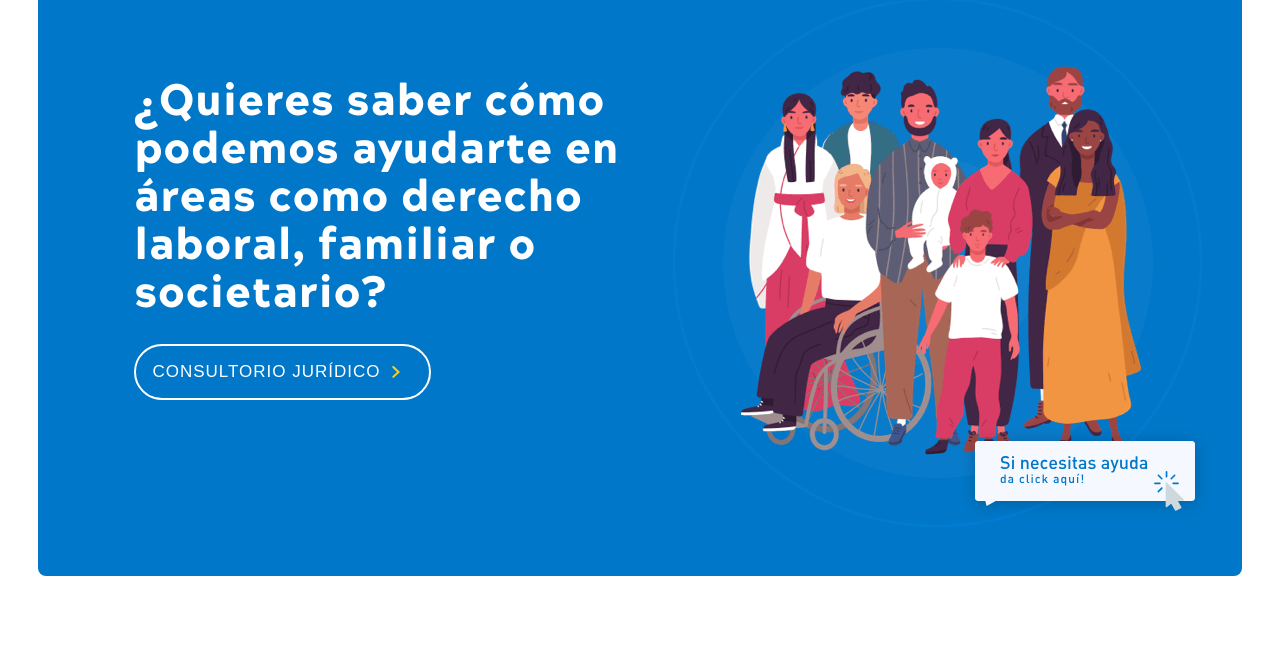
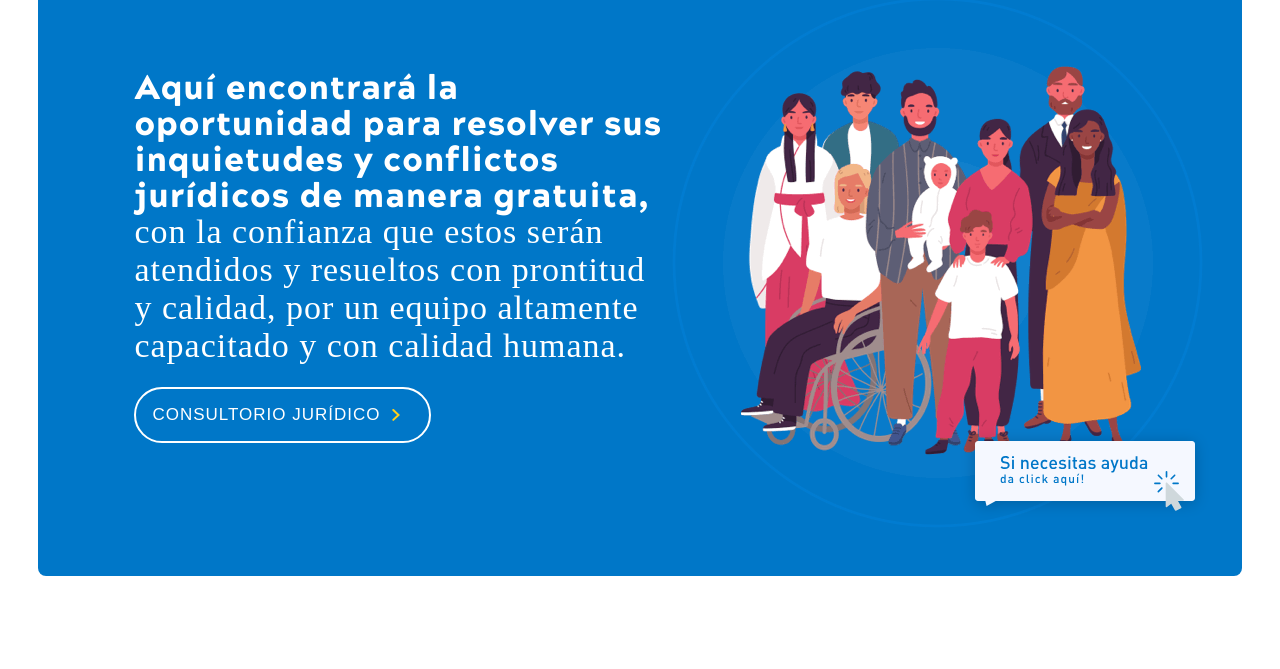
Before and after one commit to rodriguezluisf/Landing-consultorio-juridico, a plain HTML site: page index.html in a window 1280 px wide. Shown: the part 113-782 px from the top of the page. Drawn offline with nearby package versions, Linux system fonts and the light colour scheme; a web font is replaced by a local one.

Commit message:
wip sept 28

```diff
--- a/index.html
+++ b/index.html
@@ -30,7 +30,7 @@
       </div>
       <div class="second_fold">
         <div>
-          <h1>¿Quieres saber cómo podemos ayudarte en áreas como derecho laboral, familiar o societario? </h1><a class="btn-white" href="#" target="">Consultorio Jurídico</a>
+          <h1>Aquí encontrará la oportunidad para resolver sus inquietudes y conflictos jurídicos de manera gratuita, <span>con la confianza que estos serán atendidos y resueltos con prontitud y calidad, por un equipo altamente capacitado y con calidad humana. </span></h1><a class="btn-white" href="#" target="">Consultorio Jurídico</a>
         </div>
         <div><img src="../../images/photos/header-banner.png" alt="header-banner"><a href="#"><img src="../../images/svg/resuelve-dudas.svg" alt="Resuelve tus dudas - preagenda tu cita"></a></div>
       </div>
--- a/scss/sections/_header.scss
+++ b/scss/sections/_header.scss
@@ -126,9 +126,9 @@ header{
 				h1{
 					word-break: break-word;
 					@include font_universal (
-						$font_family_line_height: 48px,
+						$font_family_line_height: 36px,
 						$font_family_weight: 300,
-						$font_family_size: 44px,
+						$font_family_size: 34px,
 						$font_family_color: $color_white,
 						$font_family_letter_spacing: 1px,
 						$font_family_group: $font_acherus_black
@@ -137,6 +137,23 @@ header{
 					@media (max-width: $breakpoint_4){
 						font-size: 36px;
 						line-height: 39px;
+					}
+
+					span{
+						@include font_universal (
+							$font_family_line_height: 36px,
+							$font_family_weight: 300,
+							$font_family_size: 34px,
+							$font_family_color: $color_white,
+							$font_family_letter_spacing: 1px,
+							$font_family_group: $font_acherus_thin
+						);
+
+						@media (max-width: $breakpoint_4){
+							font-size: 36px;
+							line-height: 39px;
+						}
+
 					}
 
 				}
```
Also changed, not shown: css/style.css, 2 other files.
